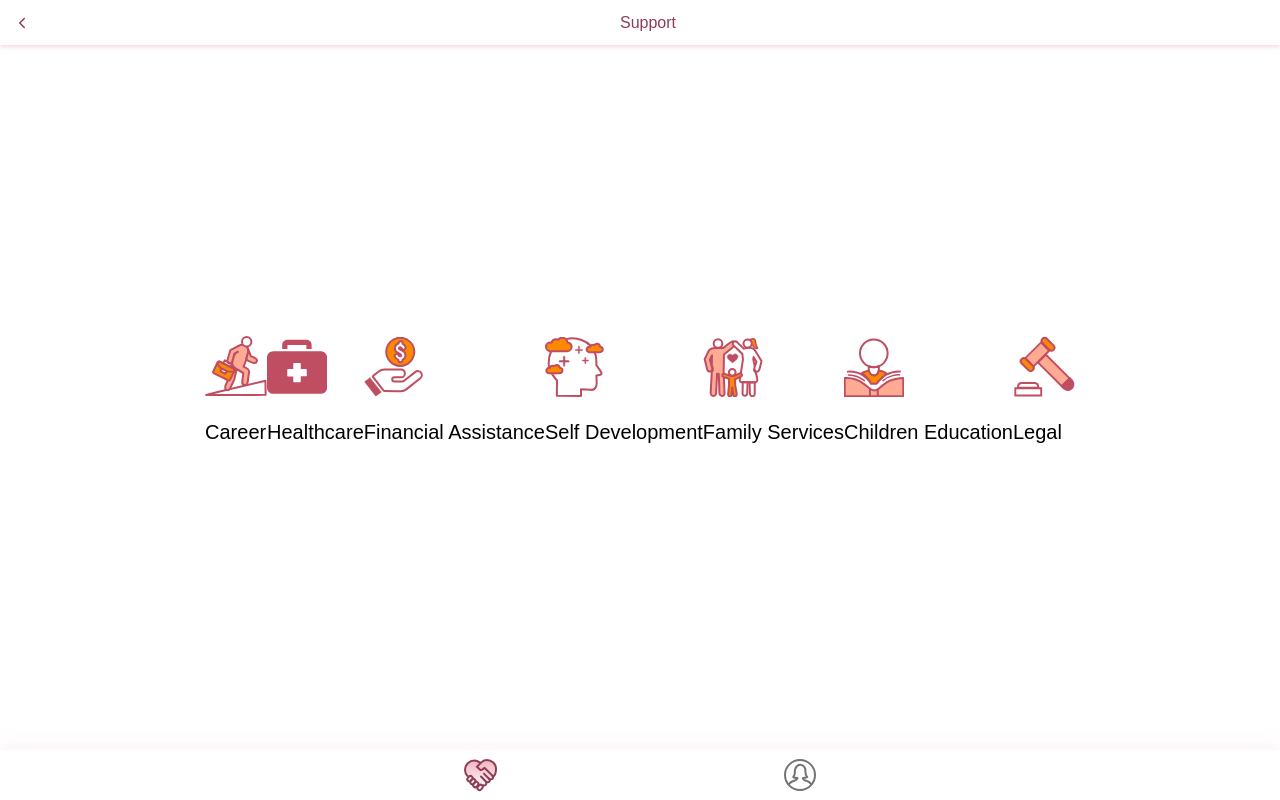
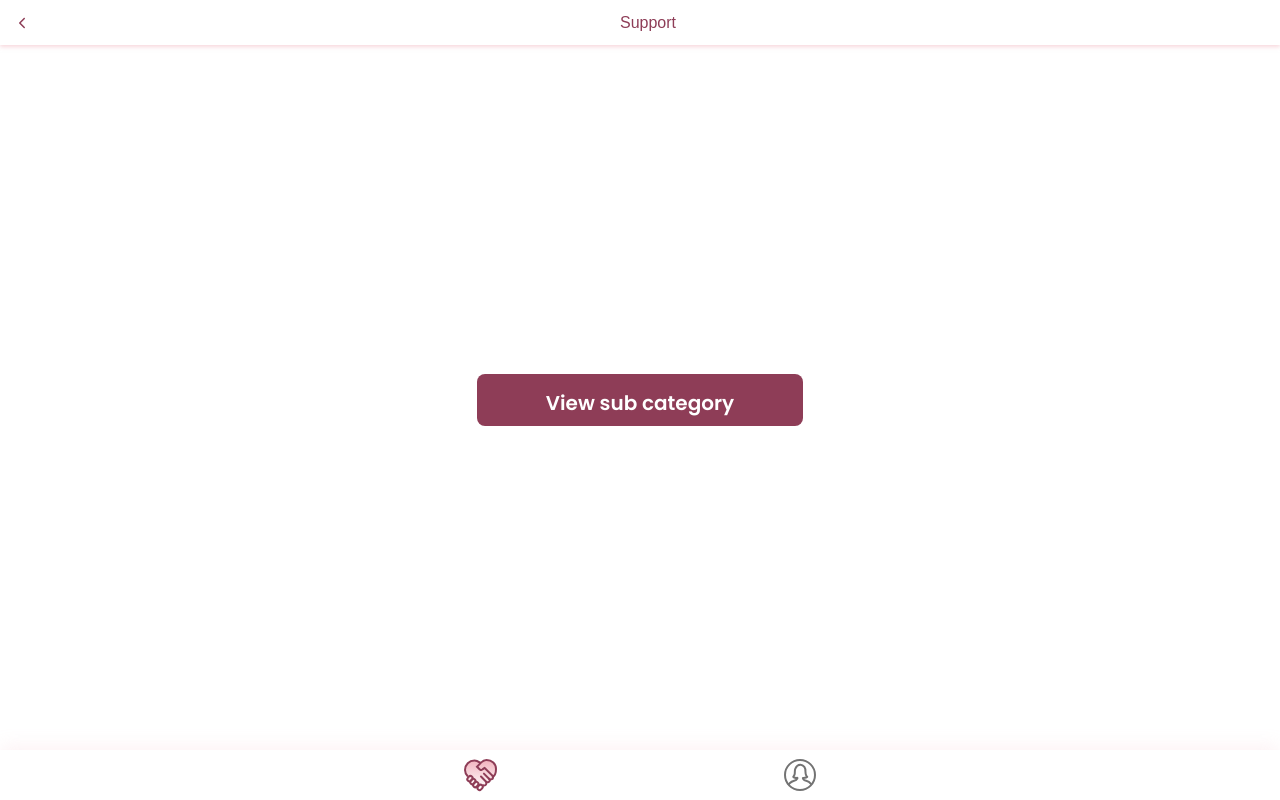
Before and after one commit to self-sg/beneficiary-pwa-nextjs, a Next.js app: page /support in a window 1280 px wide. Built offline with nearby package versions, Linux system fonts and the light colour scheme; a web font is replaced by a local one.

Commit message:
add basic navigation to connect pages in support feature
add basic navigation to connect pages in support feature

```diff
--- /dev/null
+++ b/pages/support.tsx
@@ -0,0 +1,24 @@
+import BottomNav from '../components/BottomNav'
+import styles from '../styles/Home.module.css'
+import TopNav from '../components/TopNav'
+import Button from '../components/Button'
+import { useRouter } from 'next/router'
+
+export default function Support() {
+  const router = useRouter()
+  const goNextPage = () => {
+    router.push('/supportsubcat')
+  }
+  return (
+    <div className={styles.container}>
+      {}
+      <TopNav pageName={'Support'} displayBackButton={true} />
+      <Button
+        type="primary"
+        text="View sub category"
+        clickHandler={goNextPage}
+      />
+      <BottomNav name="support" />
+    </div>
+  )
+}
```
Also changed, not shown: pages/supportlisting.tsx (added, +13 -0 lines), pages/supportsubcat.tsx (added, +20 -0 lines).
